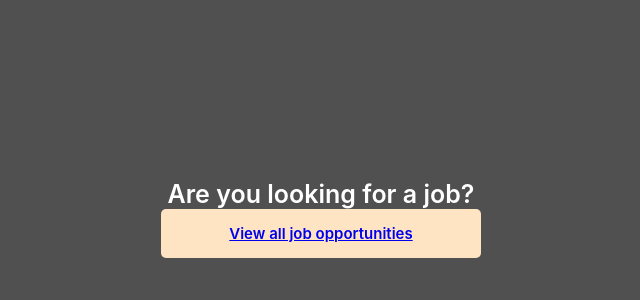
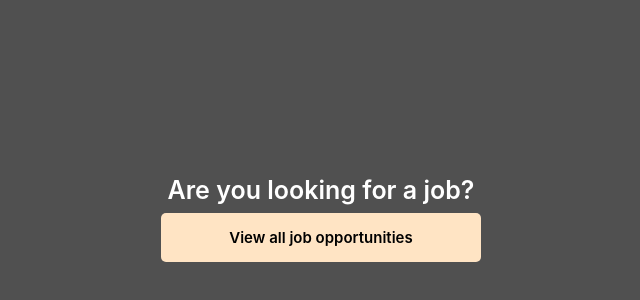
Before and after one commit to claudiocassimiro/zippia-challenger, a Next.js app: page / in a window 1280 px wide. Shown: the part 182-482 px from the top of the page, without its empty margins (319-959 px from the left). Built offline with nearby package versions, Linux system fonts and the light colour scheme.

Commit message:
fix: fix some problems

```diff
--- a/src/styles/Home.module.css
+++ b/src/styles/Home.module.css
@@ -36,8 +36,11 @@
   width: 100%;
   max-width: 32rem;
   border-radius: 0.5rem;
+  text-decoration: none;
+  color: #000;
   cursor: pointer;
   transition: 0.4s;
+  margin-top: 0.8rem;
 }
 
 .button:hover {
```
